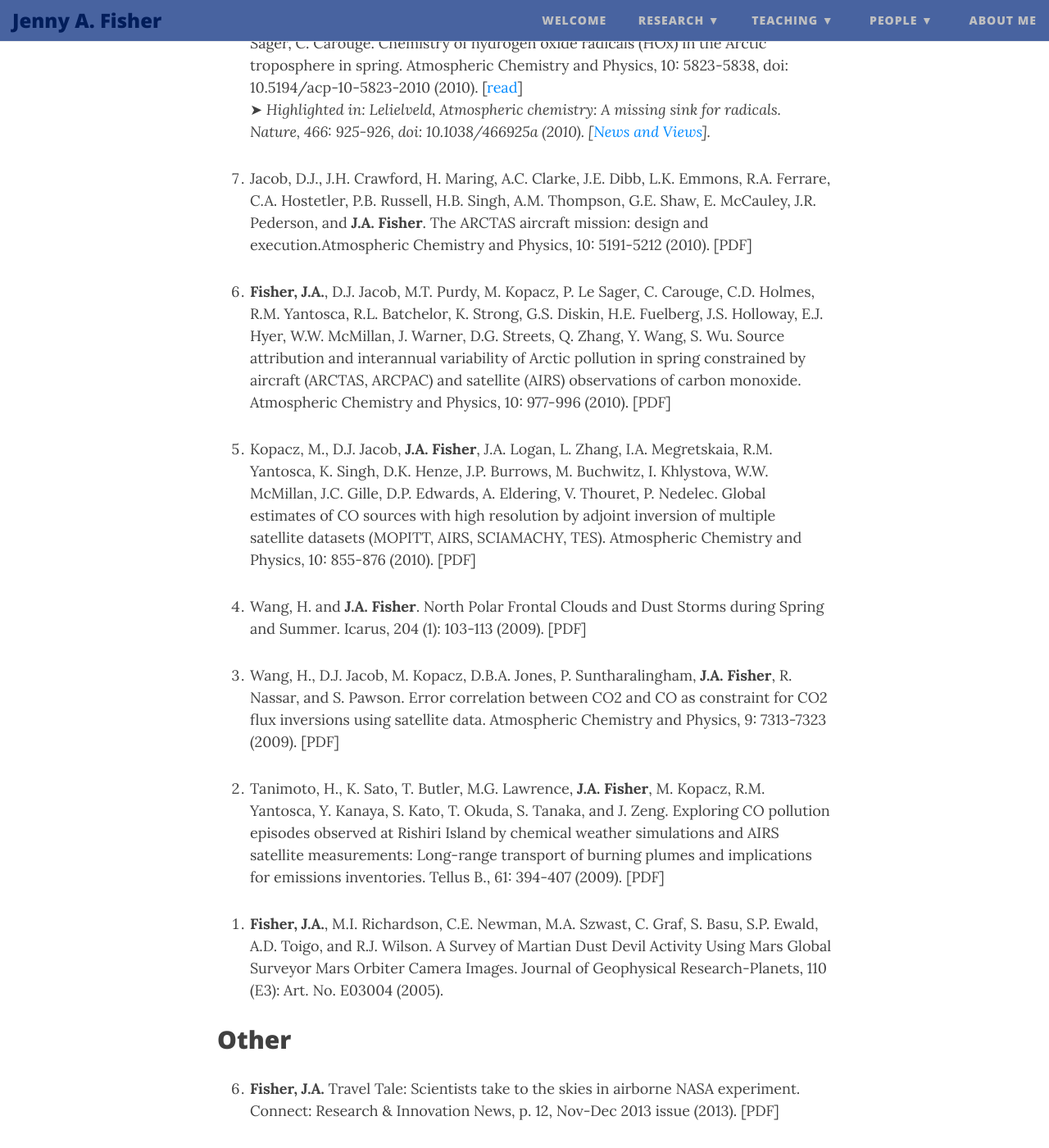
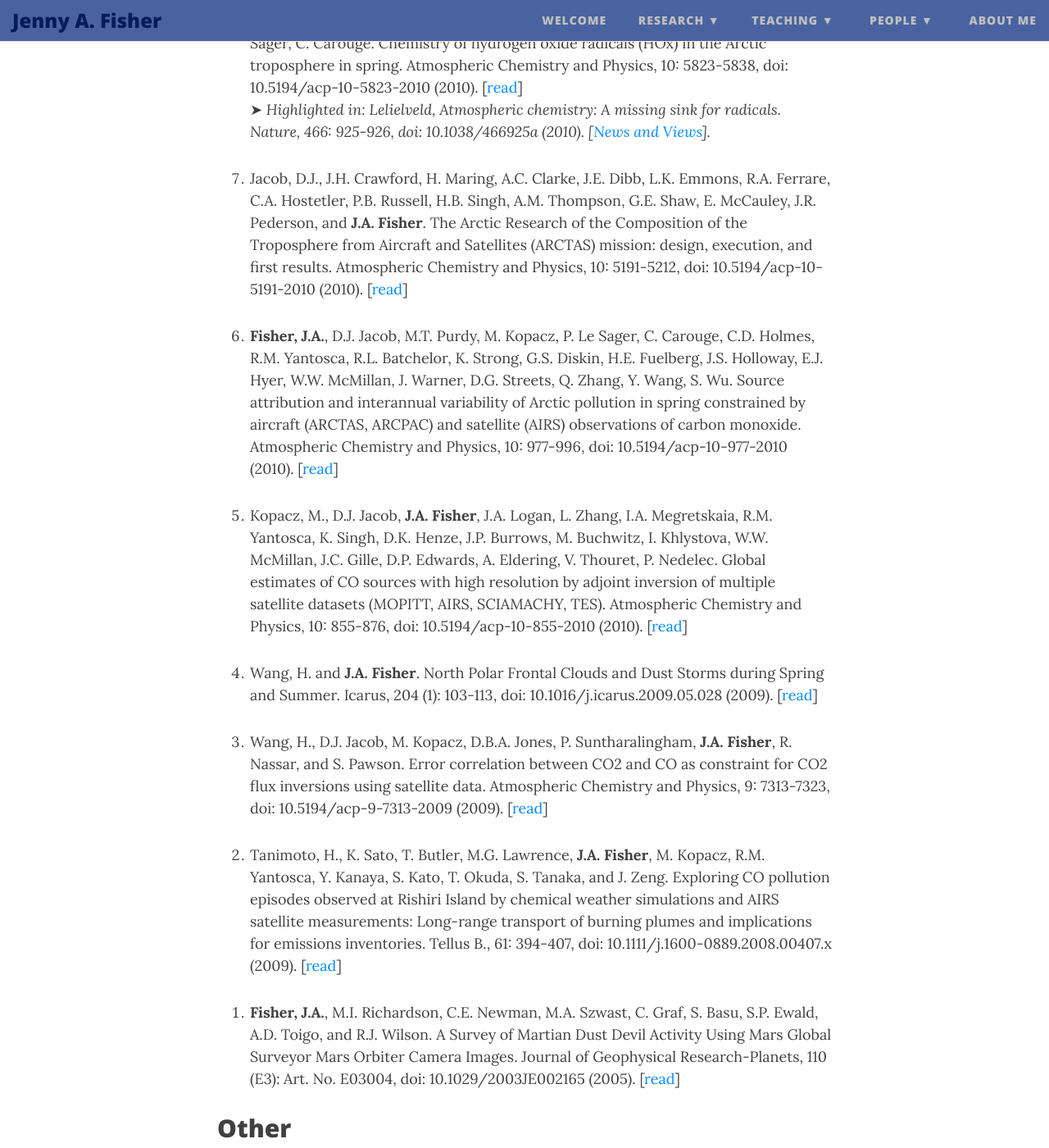
Before and after one commit to jennyfisher/jennyfisher.github.io, a Jekyll site: the page built from publications.md, in a window 1280 px wide and 1400 px high, scrolled down 5921 px. Shown: the whole window at 82% size. Built offline with Jekyll 4.4.1, drawn with Linux system fonts in a browser that asks for light colours; nearby versions of some CDN libraries.

Commit message:
Update publications.md

```diff
--- a/publications.md
+++ b/publications.md
@@ -76,19 +76,19 @@ title: Publications
 8. Mao, J., D.J. Jacob, M.J. Evans, J.R. Olson, X. Ren, W.H. Brune, J.M. St. Clair, J.D. Crounse, K.M. Spencer, M.R. Beaver, P.O. Wennberg, M.J. Cubison, J.L. Jimenez, A. Fried, P. Weibring, J.G. Wallega, S.R. Hall, A.J. Weinheimer, R.C. Cohen, G. Cehn, J.H. Crawford, C. McNaughton, A.D. Clarke, L. Jaegle, **J.A. Fisher**, R.M. Yantosca, P. Le Sager, C. Carouge. Chemistry of hydrogen oxide radicals (HOx) in the Arctic troposphere in spring. Atmospheric Chemistry and Physics, 10: 5823-5838, doi: 10.5194/acp-10-5823-2010 (2010). [[read](https://doi.org/10.5194/acp-10-5823-2010)] <br/>
 ➤ *Highlighted in: Lelielveld, Atmospheric chemistry: A missing sink for radicals. Nature, 466: 925-926, doi: 10.1038/466925a (2010). [[News and Views](https://doi.org/10.1038/466925a)].*
 
-7. Jacob, D.J., J.H. Crawford, H. Maring, A.C. Clarke, J.E. Dibb, L.K. Emmons, R.A. Ferrare, C.A. Hostetler, P.B. Russell, H.B. Singh, A.M. Thompson, G.E. Shaw, E. McCauley, J.R. Pederson, and **J.A. Fisher**. The ARCTAS aircraft mission: design and execution.Atmospheric Chemistry and Physics, 10: 5191-5212 (2010). [PDF]
+7. Jacob, D.J., J.H. Crawford, H. Maring, A.C. Clarke, J.E. Dibb, L.K. Emmons, R.A. Ferrare, C.A. Hostetler, P.B. Russell, H.B. Singh, A.M. Thompson, G.E. Shaw, E. McCauley, J.R. Pederson, and **J.A. Fisher**. The Arctic Research of the Composition of the Troposphere from Aircraft and Satellites (ARCTAS) mission: design, execution, and first results. Atmospheric Chemistry and Physics, 10: 5191-5212, doi: 10.5194/acp-10-5191-2010 (2010). [[read](http://dx.doi.org/10.5194/acp-10-5191-2010)]
 
-6. **Fisher, J.A.**, D.J. Jacob, M.T. Purdy, M. Kopacz, P. Le Sager, C. Carouge, C.D. Holmes, R.M. Yantosca, R.L. Batchelor, K. Strong, G.S. Diskin, H.E. Fuelberg, J.S. Holloway, E.J. Hyer, W.W. McMillan, J. Warner, D.G. Streets, Q. Zhang, Y. Wang, S. Wu. Source attribution and interannual variability of Arctic pollution in spring constrained by aircraft (ARCTAS, ARCPAC) and satellite (AIRS) observations of carbon monoxide. Atmospheric Chemistry and Physics, 10: 977-996 (2010). [PDF]
+6. **Fisher, J.A.**, D.J. Jacob, M.T. Purdy, M. Kopacz, P. Le Sager, C. Carouge, C.D. Holmes, R.M. Yantosca, R.L. Batchelor, K. Strong, G.S. Diskin, H.E. Fuelberg, J.S. Holloway, E.J. Hyer, W.W. McMillan, J. Warner, D.G. Streets, Q. Zhang, Y. Wang, S. Wu. Source attribution and interannual variability of Arctic pollution in spring constrained by aircraft (ARCTAS, ARCPAC) and satellite (AIRS) observations of carbon monoxide. Atmospheric Chemistry and Physics, 10: 977-996, doi: 10.5194/acp-10-977-2010 (2010). [[read](https://doi.org/10.5194/acp-10-977-2010)]
 
-5. Kopacz, M., D.J. Jacob, **J.A. Fisher**, J.A. Logan, L. Zhang, I.A. Megretskaia, R.M. Yantosca, K. Singh, D.K. Henze, J.P. Burrows, M. Buchwitz, I. Khlystova, W.W. McMillan, J.C. Gille, D.P. Edwards, A. Eldering, V. Thouret, P. Nedelec. Global estimates of CO sources with high resolution by adjoint inversion of multiple satellite datasets (MOPITT, AIRS, SCIAMACHY, TES). Atmospheric Chemistry and Physics, 10: 855-876 (2010). [PDF]
+5. Kopacz, M., D.J. Jacob, **J.A. Fisher**, J.A. Logan, L. Zhang, I.A. Megretskaia, R.M. Yantosca, K. Singh, D.K. Henze, J.P. Burrows, M. Buchwitz, I. Khlystova, W.W. McMillan, J.C. Gille, D.P. Edwards, A. Eldering, V. Thouret, P. Nedelec. Global estimates of CO sources with high resolution by adjoint inversion of multiple satellite datasets (MOPITT, AIRS, SCIAMACHY, TES). Atmospheric Chemistry and Physics, 10: 855-876, doi: 10.5194/acp-10-855-2010 (2010). [[read](https://doi.org/10.5194/acp-10-855-2010)]
 
-4. Wang, H. and **J.A. Fisher**. North Polar Frontal Clouds and Dust Storms during Spring and Summer. Icarus, 204 (1): 103-113 (2009). [PDF]
+4. Wang, H. and **J.A. Fisher**. North Polar Frontal Clouds and Dust Storms during Spring and Summer. Icarus, 204 (1): 103-113, doi: 10.1016/j.icarus.2009.05.028 (2009). [[read](https://doi.org/10.1016/j.icarus.2009.05.028)]
 
-3. Wang, H., D.J. Jacob, M. Kopacz, D.B.A. Jones, P. Suntharalingham, **J.A. Fisher**, R. Nassar, and S. Pawson. Error correlation between CO2 and CO as constraint for CO2 flux inversions using satellite data. Atmospheric Chemistry and Physics, 9: 7313-7323 (2009). [PDF]
+3. Wang, H., D.J. Jacob, M. Kopacz, D.B.A. Jones, P. Suntharalingham, **J.A. Fisher**, R. Nassar, and S. Pawson. Error correlation between CO2 and CO as constraint for CO2 flux inversions using satellite data. Atmospheric Chemistry and Physics, 9: 7313-7323, doi: 10.5194/acp-9-7313-2009 (2009). [[read](https://doi.org/10.5194/acp-9-7313-2009)]
 
-2. Tanimoto, H., K. Sato, T. Butler, M.G. Lawrence, **J.A. Fisher**, M. Kopacz, R.M. Yantosca, Y. Kanaya, S. Kato, T. Okuda, S. Tanaka, and J. Zeng. Exploring CO pollution episodes observed at Rishiri Island by chemical weather simulations and AIRS satellite measurements: Long-range transport of burning plumes and implications for emissions inventories. Tellus B., 61: 394-407 (2009). [PDF]
+2. Tanimoto, H., K. Sato, T. Butler, M.G. Lawrence, **J.A. Fisher**, M. Kopacz, R.M. Yantosca, Y. Kanaya, S. Kato, T. Okuda, S. Tanaka, and J. Zeng. Exploring CO pollution episodes observed at Rishiri Island by chemical weather simulations and AIRS satellite measurements: Long-range transport of burning plumes and implications for emissions inventories. Tellus B., 61: 394-407, doi: 10.1111/j.1600-0889.2008.00407.x (2009). [[read](https://doi.org/10.1111/j.1600-0889.2008.00407.x)]
 
-1. **Fisher, J.A.**, M.I. Richardson, C.E. Newman, M.A. Szwast, C. Graf, S. Basu, S.P. Ewald, A.D. Toigo, and R.J. Wilson. A Survey of Martian Dust Devil Activity Using Mars Global Surveyor Mars Orbiter Camera Images. Journal of Geophysical Research-Planets, 110 (E3): Art. No. E03004 (2005).
+1. **Fisher, J.A.**, M.I. Richardson, C.E. Newman, M.A. Szwast, C. Graf, S. Basu, S.P. Ewald, A.D. Toigo, and R.J. Wilson. A Survey of Martian Dust Devil Activity Using Mars Global Surveyor Mars Orbiter Camera Images. Journal of Geophysical Research-Planets, 110 (E3): Art. No. E03004, doi: 10.1029/2003JE002165 (2005). [[read](https://doi.org/10.1029/2003JE002165)]
 {: reversed="reversed"}
 
 ## Other
```
